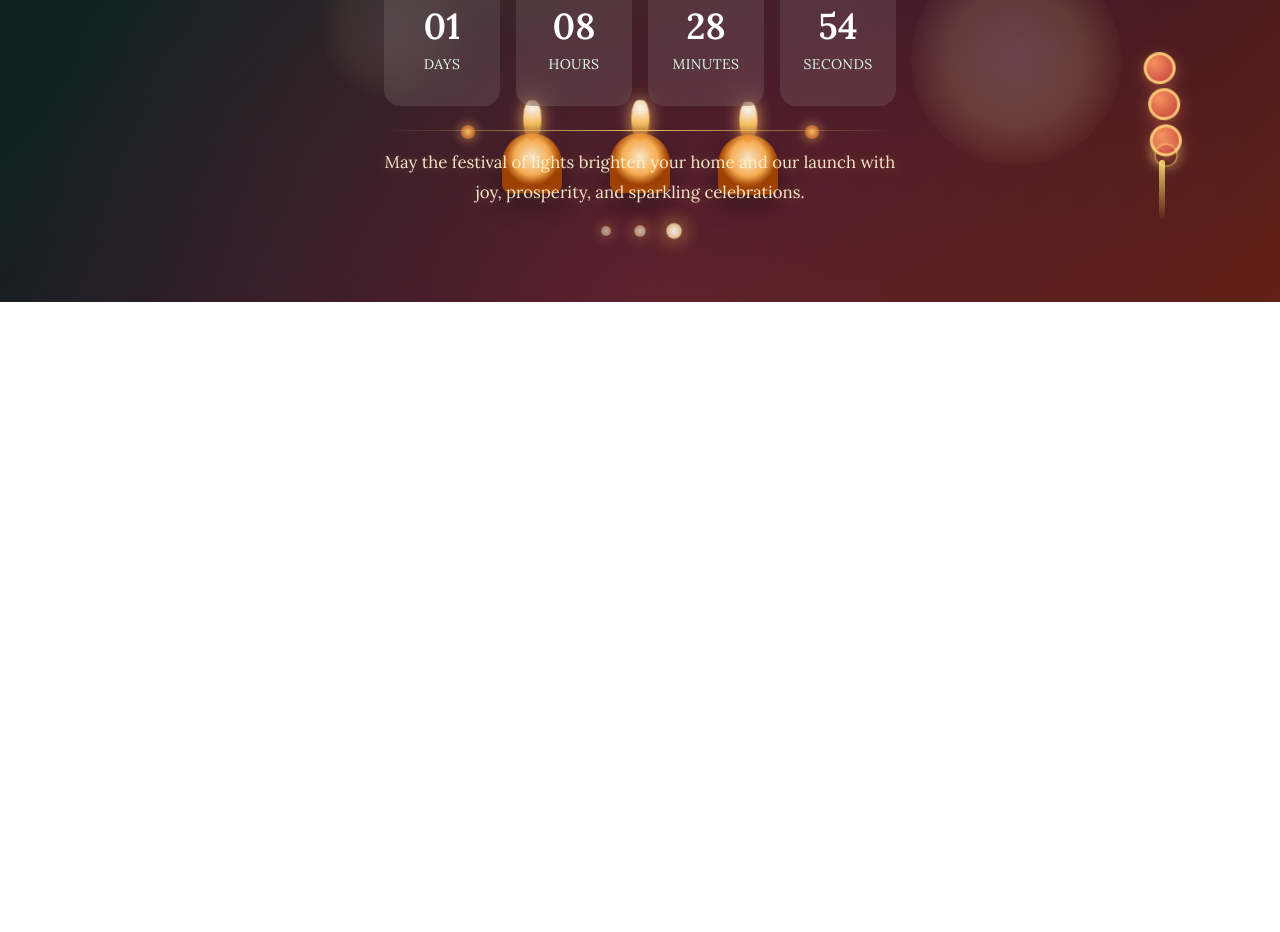
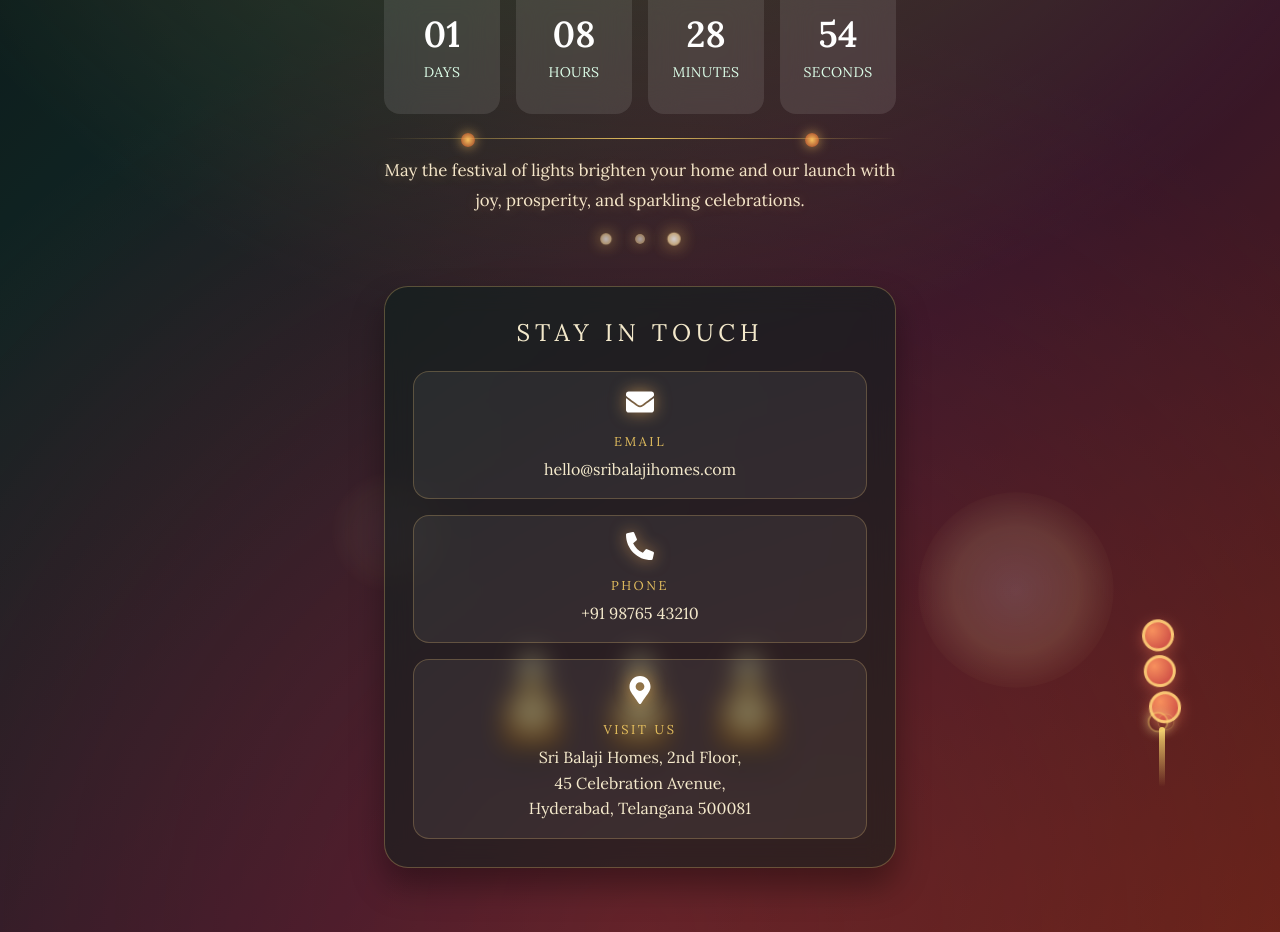
Before and after one commit to asherDn-Official/sbh, a Next.js app: page / in a window 1280 px wide. Shown: the part 520-1452 px from the top of the page. Before the commit the page ends 822 px from the top, so only its background shows below. Built offline with nearby package versions, Linux system fonts and the light colour scheme.

Commit message:
word and add conact details

```diff
--- a/app/components/CountdownGate.jsx
+++ b/app/components/CountdownGate.jsx
@@ -2,6 +2,7 @@
 
 import Image from "next/image";
 import { useEffect, useMemo, useState } from "react";
+import { FaEnvelope, FaMapMarkerAlt, FaPhoneAlt } from "react-icons/fa";
 
 export const LAUNCH_DATE_ISO =
   process.env.NEXT_PUBLIC_LAUNCH_DATE_ISO ?? "2025-10-20T00:00:00+05:30"; // October 20th, 12:00 AM IST
@@ -114,8 +115,8 @@
           <p className="uppercase tracking-[0.3em] text-sm text-green-200">
             We are gearing up
           </p>
-          <h1 className="text-3xl sm:text-4xl font-semibold">
-            Our website goes live soon
+          <h1 className="text-3xl sm:text-4xl font-semibold text-yellow-300 drop-shadow-md">
+            Our website will go live on Diwali.
           </h1>
           <div className="celebration-pop" aria-hidden="true">
             <span className="pop-burst pop-burst-left" />
@@ -130,9 +131,9 @@
             >
               🧨
             </span> */}
-            <p className="text-2xl font-semibold text-yellow-300 drop-shadow-md">
+            {/* <p className="text-2xl font-semibold text-yellow-300 drop-shadow-md">
               Live on Diwali
-            </p>
+            </p> */}
             {/* <span
               role="img"
               aria-label="Firecracker"
@@ -162,6 +163,53 @@
             <span className="sparkle sparkle-2" />
             <span className="sparkle sparkle-3" />
           </div>
+
+          <footer className="contact-card">
+            <h2 className="contact-title">Stay in Touch</h2>
+            <div className="contact-grid">
+              <a
+                className="contact-item"
+                href="mailto:hello@sribalajihomes.com"
+                aria-label="Email hello@sribalajihomes.com"
+              >
+                <span className="contact-icon" aria-hidden="true">
+                  <FaEnvelope />
+                </span>
+                <div>
+                  <p className="contact-label">Email</p>
+                  <p className="contact-value">hello@sribalajihomes.com</p>
+                </div>
+              </a>
+              <a
+                className="contact-item"
+                href="tel:+919876543210"
+                aria-label="Call +91 98765 43210"
+              >
+                <span className="contact-icon" aria-hidden="true">
+                  <FaPhoneAlt />
+                </span>
+                <div>
+                  <p className="contact-label">Phone</p>
+                  <p className="contact-value">+91 98765 43210</p>
+                </div>
+              </a>
+              <div className="contact-item" role="group" aria-label="Address">
+                <span className="contact-icon" aria-hidden="true">
+                  <FaMapMarkerAlt />
+                </span>
+                <div>
+                  <p className="contact-label">Visit Us</p>
+                  <p className="contact-value">
+                    Sri Balaji Homes, 2nd Floor,
+                    <br />
+                    45 Celebration Avenue,
+                    <br />
+                    Hyderabad, Telangana 500081
+                  </p>
+                </div>
+              </div>
+            </div>
+          </footer>
         </div>
 
         {/* <div className="grid grid-cols-2 sm:grid-cols-4 gap-4 w-full">
--- a/app/globals.css
+++ b/app/globals.css
@@ -412,6 +412,74 @@
   }
 }
 
+.contact-card {
+  margin-top: 2.5rem;
+  padding: 1.75rem;
+  border-radius: 1.5rem;
+  background: rgba(11, 31, 28, 0.55);
+  border: 1px solid rgba(255, 210, 124, 0.28);
+  box-shadow: 0 18px 32px rgba(0, 0, 0, 0.35);
+  backdrop-filter: blur(12px);
+}
+
+.contact-title {
+  font-family: var(--font-lora), serif;
+  font-size: 1.5rem;
+  color: rgba(255, 244, 213, 0.95);
+  text-align: center;
+  margin-bottom: 1.25rem;
+  text-transform: uppercase;
+  letter-spacing: 0.2em;
+}
+
+.contact-grid {
+  display: grid;
+  gap: 1rem;
+  grid-template-columns: repeat(auto-fit, minmax(220px, 1fr));
+}
+
+.contact-item {
+  display: flex;
+  flex-direction: column;
+  gap: 1rem;
+  align-items: center;
+  padding: 1rem 1.25rem;
+  border-radius: 1rem;
+  background: rgba(255, 255, 255, 0.06);
+  border: 1px solid rgba(255, 210, 124, 0.23);
+  transition: transform 0.3s ease, box-shadow 0.3s ease;
+  color: inherit;
+  text-decoration: none;
+  text-align: center;
+}
+
+.contact-item:hover {
+  transform: translateY(-4px);
+  box-shadow: 0 12px 24px rgba(255, 180, 84, 0.2);
+}
+
+.contact-icon {
+  display: inline-flex;
+  align-items: center;
+  justify-content: center;
+  font-size: 1.75rem;
+  filter: drop-shadow(0 0 8px rgba(255, 188, 97, 0.6));
+}
+
+.contact-label {
+  font-size: 0.8rem;
+  letter-spacing: 0.2em;
+  text-transform: uppercase;
+  color: rgba(255, 214, 102, 0.85);
+  margin-bottom: 0.35rem;
+}
+
+.contact-value {
+  font-size: 1rem;
+  line-height: 1.6;
+  color: rgba(255, 244, 213, 0.95);
+}
+
 /* Hide scrollbar for Chrome, Safari and Opera */
 html::-webkit-scrollbar {
   display: none;
```
